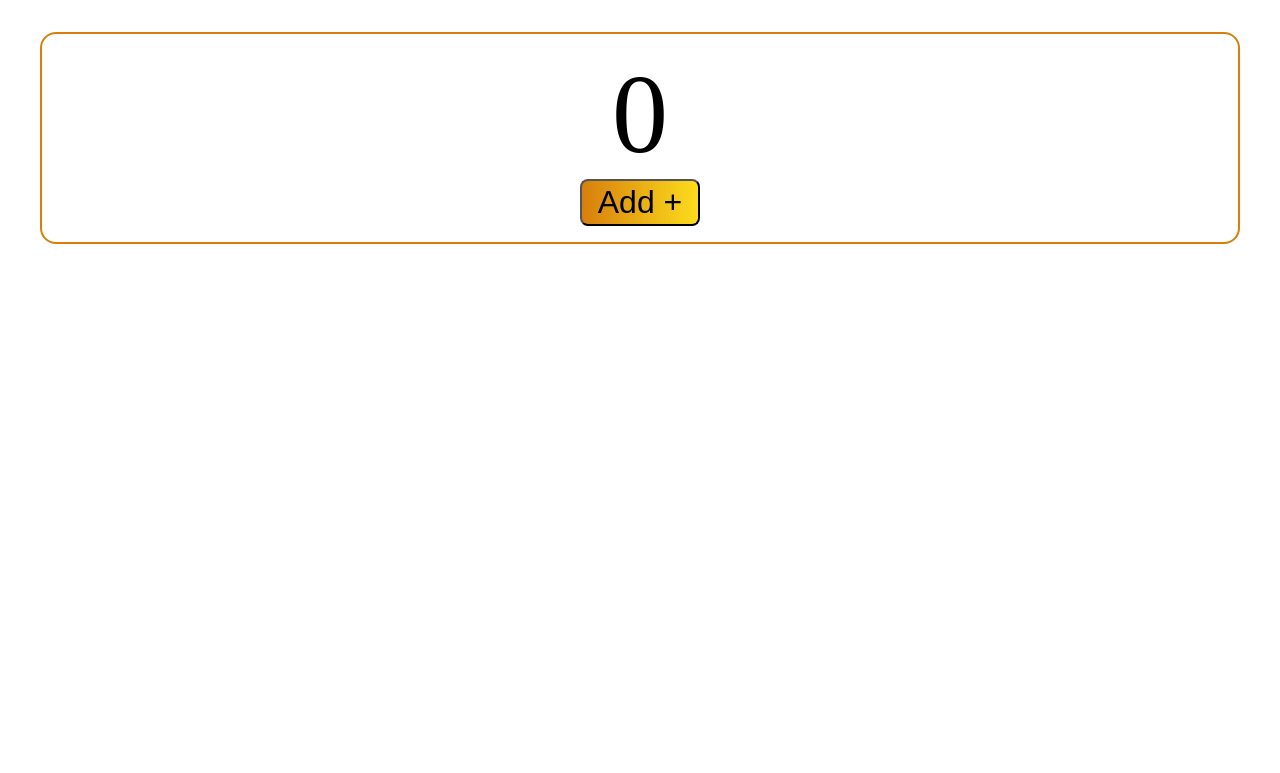
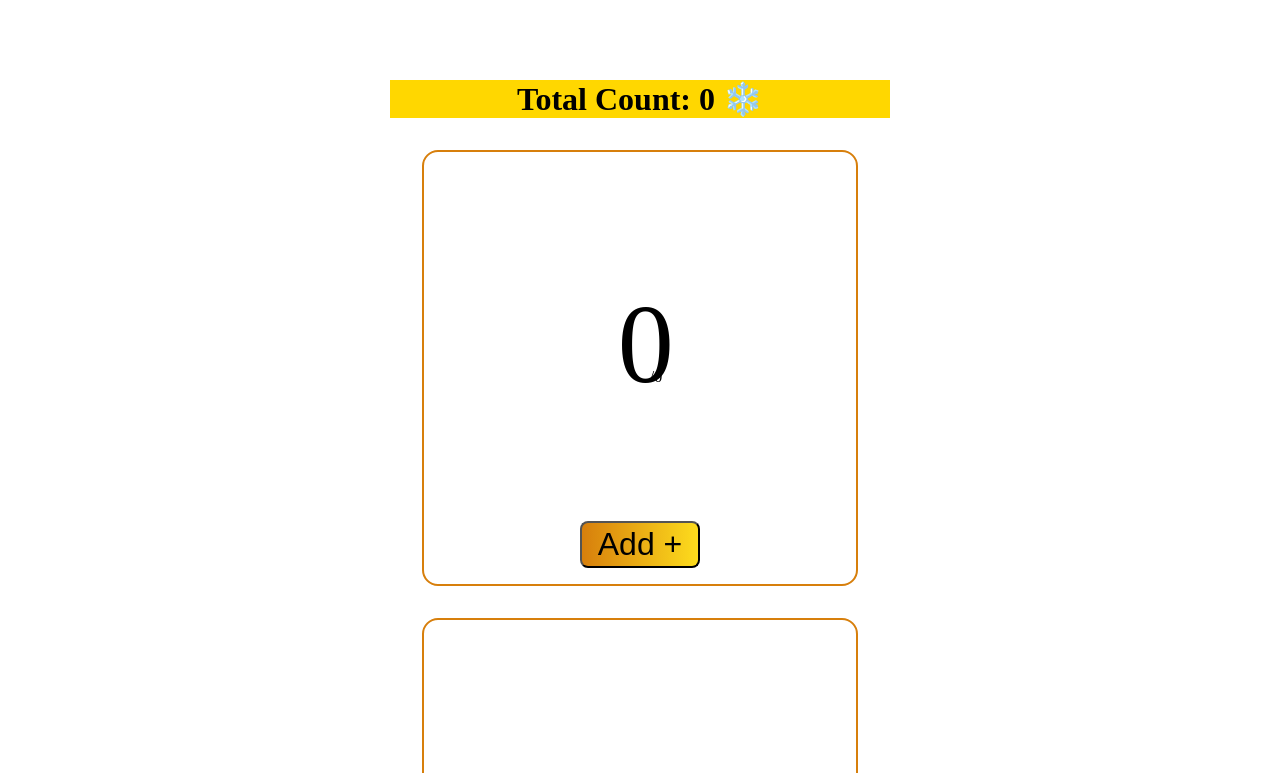
Before and after one commit to lhpark114/react-dream-basic, a React (Vite) app: page / in a window 1280 px wide. Shown: the top 773 px of the page. Built offline with nearby package versions, Linux system fonts and the light colour scheme.

Commit message:
AppCounter, Counter.jsx update - total

```diff
--- a/src/App.css
+++ b/src/App.css
@@ -1,3 +1,7 @@
+.orange {
+  color: orange;
+}
+
 .profile {
   width: 300px;
   text-align: center;
@@ -34,10 +38,17 @@
 }
 
 .container {
-  display: flex;
-  justify-content: center;
+  width: 500px;
+  margin: auto;
 }
 
+.banner {
+  text-align: center;
+  margin-top: 5rem;
+  font-size: 2rem;
+  background-color: gold;
+  font-weight: bold;
+}
 .counter {
   display: flex;
   flex-direction: column;
@@ -66,3 +77,8 @@
     rgba(253, 220, 29, 1) 100%
   );
 }
+
+.total {
+  font-size: 1rem;
+  margin-left: -1.5rem;
+}
--- a/src/AppCounter.jsx
+++ b/src/AppCounter.jsx
@@ -1,11 +1,19 @@
-import React from 'react';
+import React, { useState }from 'react';
 import './App.css';
 import Counter from './components/Counter.jsx'
 
 export default function AppCounter() {
+  const [count, setCount] = useState(0);
+  const handleClick = () => setCount((prev) => prev + 1 );
   return (
-    <div>
-      <Counter/>
+    <div className = 'container'>
+    <div className = 'banner'>
+      Total Count: {count} {count > 10 ? '🔥' : '❄️'}
+    </div>
+    <div className = 'counters'>
+      <Counter total={count} onClick={handleClick}/>
+      <Counter total={count} onClick={handleClick}/>
+    </div>
     </div>
   );
 }
--- a/src/components/Counter.jsx
+++ b/src/components/Counter.jsx
@@ -1,17 +1,14 @@
 import React, {useState} from 'react';
 
-export default function Counter() {
+export default function Counter({total, onClick}) {
   const [count, setCount] = useState(0);
   return (
     <div className='counter'>
-      <span className='number'>{count}</span>
+      <p className='number'>{count}<span className='total'>/{total}</span></p>
       <button className='button'
         onClick={() => {
           setCount((prev) => prev + 1);
-          setCount((prev) => prev + 1);
-          setCount((prev) => prev + 1);
-          setCount((prev) => prev + 1);
-          setCount((prev) => prev + 1);
+          onClick();
         }}
       >
         Add +
```
